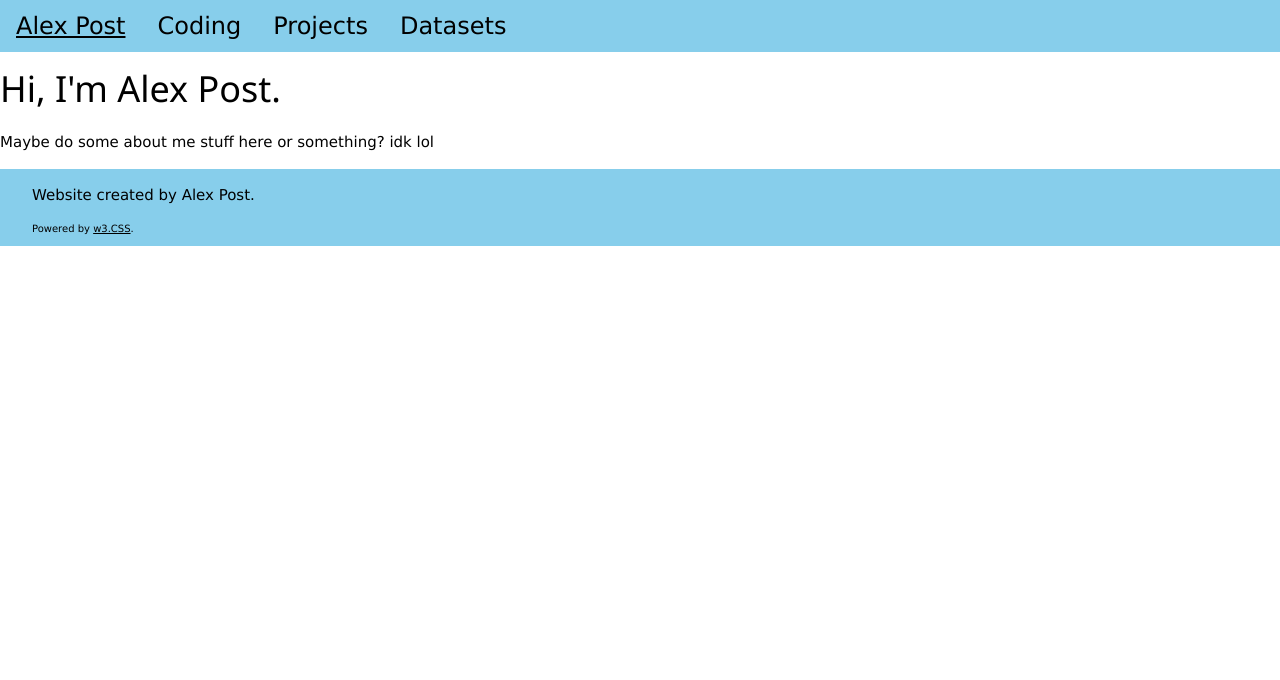
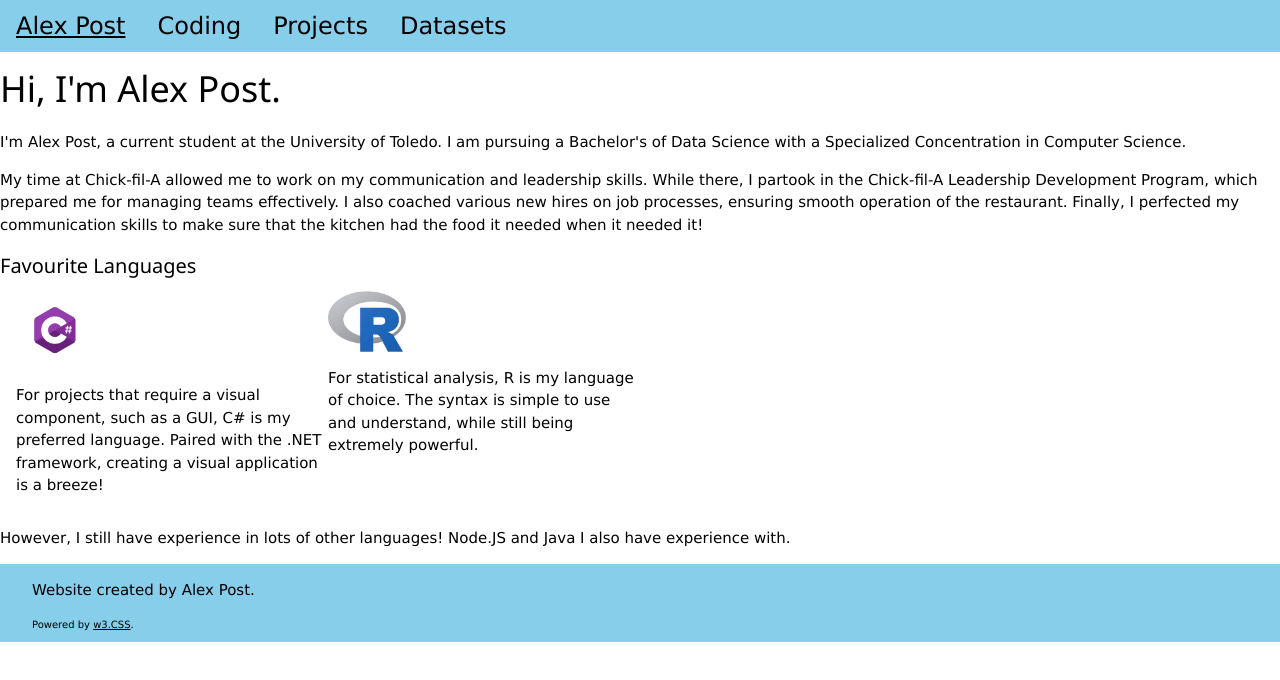
Before and after one commit to HardWare68/HardWareWebsite, a plain HTML site: page index.html in a window 1280 px wide. Drawn offline with Linux system fonts and the light colour scheme.

Commit message:
added about me on index.html

```diff
--- a/index.html
+++ b/index.html
@@ -17,7 +17,24 @@
     </div>
 
     <h1>Hi, I'm Alex Post.</h1>
-    <p>Maybe do some about me stuff here or something? idk lol</p>
+    <p>I'm Alex Post, a current student at the University of Toledo. I am pursuing a Bachelor's of Data Science with a Specialized Concentration in Computer Science.</p>
+
+    <p>My time at Chick-fil-A allowed me to work on my communication and leadership skills. While there, I partook in the Chick-fil-A Leadership Development Program, which prepared me for managing teams effectively. I also coached various new hires on job processes, ensuring smooth operation of the restaurant. Finally, I perfected my communication skills to make sure that the kitchen had the food it needed when it needed it!</p>
+
+    <h4>Favourite Languages</h4>
+    <div class="w3-container">
+        <div class="w3-col m3 w3-cell">
+            <img src="images/c-sharp.png" style="width:inherit;height:inherit;" alt="C-Sharp Programming Language Logo" class="w3-cell-top w3-image w3-center">
+            <p class="w3-cell-bottom">For projects that require a visual component, such as a GUI, C# is my preferred language. Paired with the .NET framework, creating a visual application is a breeze!</p>
+        </div>
+
+        <div class="w3-col m3 w3-cell">
+            <img src="images/r-lang.jpg" style="width:inherit;height:inherit" alt="R Programming Language Logo" class="w3-cell-top w3-image w3-center">
+            <p class="w3-cell-bottom">For statistical analysis, R is my language of choice. The syntax is simple to use and understand, while still being extremely powerful.</p>
+        </div>
+    </div>
+
+    <p>However, I still have experience in lots of other languages! Node.JS and Java I also have experience with.</p>
 
     <!-- Footer -->
     <div class="w3-container w3-light-blue">
```
Also changed, not shown: images/c-sharp.png (added), images/r-lang.jpg (added).
